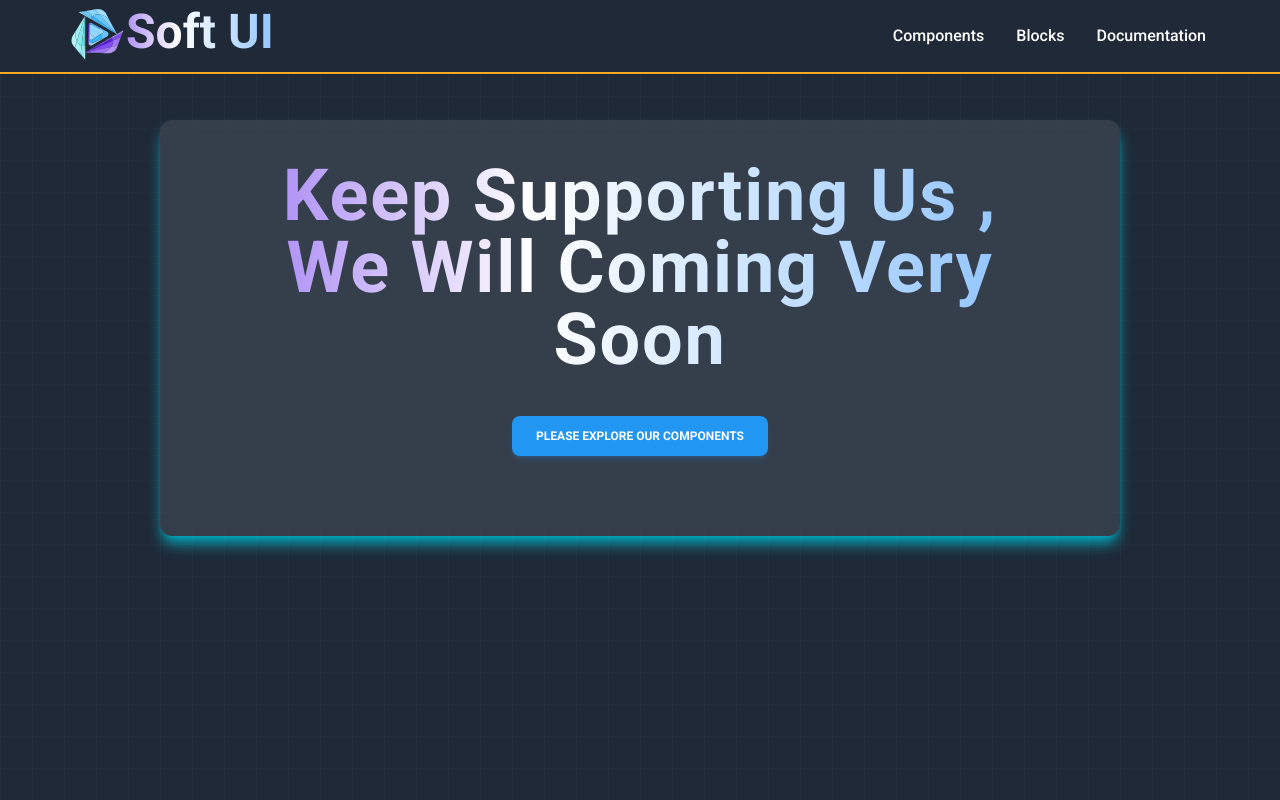
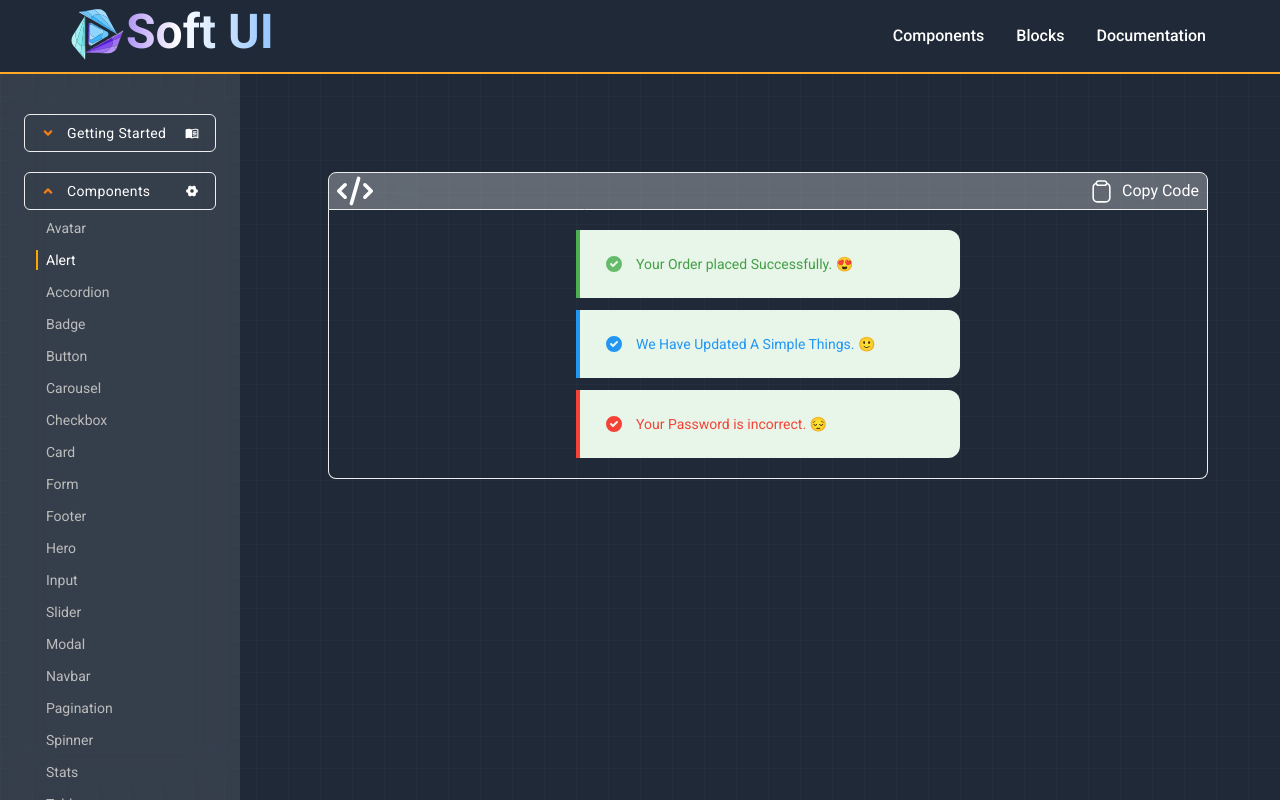
Before and after one commit to akash-khan-311/softui, a React (Vite) app: page /components/alert in a window 1280 px wide. Built offline with nearby package versions, Linux system fonts and the light colour scheme.

Commit message:
alert added

```diff
--- a/src/Route.jsx
+++ b/src/Route.jsx
@@ -21,6 +21,7 @@ import Pagination from "./UIcomponents/Pagination/Pagination";
 import Table from "./UIcomponents/Table/Table";
 import Toggle from "./UIcomponents/Toggle/Toggle";
 import Badge from "./UIcomponents/Badge/Badge";
+import Alert from "./UIcomponents/Alert/Alert";
 
 const Route = createBrowserRouter([
   { path: "*", element: <NotFound /> },
@@ -53,7 +54,8 @@ const Route = createBrowserRouter([
       {path: 'pagination', element: <Pagination/>},
       {path: 'table', element: <Table/>},
       {path: 'toggle', element: <Toggle/>},
-      {path: 'badge', element: <Badge/>}
+      {path: 'badge', element: <Badge/>},
+      {path: 'alert' , element: <Alert/>}
     ],
   },
 ]);
--- a/src/Sidebar/Sidebar.jsx
+++ b/src/Sidebar/Sidebar.jsx
@@ -8,6 +8,7 @@ import { Link, NavLink } from "react-router-dom";
 
 const componentsItems = [
   "Avatar",
+  "Alert",
   "Accordion",
   "Badge",
   "Button",
--- /dev/null
+++ b/src/UIcomponents/Alert/Alert.jsx
@@ -0,0 +1,10 @@
+import Alert1 from "../../components/App/Alerts/Alert1";
+
+const Alert = () => {
+    return(
+        <div>
+             <Alert1/>
+        </div>
+    )
+}
+export default Alert;
--- /dev/null
+++ b/src/components/App/Alerts/Alert1.jsx
@@ -0,0 +1,106 @@
+import CodeBox from "../../../Shared/CodeBox/CodeBox";
+
+const Alert1 = () => {
+    return(
+        <div>
+             <CodeBox stringCode={`
+   {/* Success  */}
+   <div className="p-6 max-w-sm mx-auto border-l-4 border-green-500 -6 rounded-r-xl bg-green-50">
+       <div className="flex ">
+         <div className="flex-shrink-0">
+           <svg className="w-5 h-5 text-green-400" xmlns="http://www.w3.org/2000/svg" viewBox="0 0 20 20" fill="currentColor" aria-hidden="true">
+             <path fillRule="evenodd" d="M10 18a8 8 0 100-16 8 8 0 000 16zm3.707-9.293a1 1 0 00-1.414-1.414L9 10.586 7.707 9.293a1 1 0 00-1.414 1.414l2 2a1 1 0 001.414 0l4-4z" clipRule="evenodd" />
+           </svg>
+         </div>
+         <div className="ml-3">
+           <div className="text-sm text-green-600">
+             <p>Your Order placed Successfully. 😍</p>
+           </div>
+         </div>
+       </div>
+     </div>
+       {/* Info  */}
+   <div className="p-6 max-w-sm mx-auto border-l-4 border-blue-500 -6 rounded-r-xl bg-green-50">
+       <div className="flex">
+         <div className="flex-shrink-0">
+           <svg className="w-5 h-5 text-blue-500" xmlns="http://www.w3.org/2000/svg" viewBox="0 0 20 20" fill="currentColor" aria-hidden="true">
+             <path fillRule="evenodd" d="M10 18a8 8 0 100-16 8 8 0 000 16zm3.707-9.293a1 1 0 00-1.414-1.414L9 10.586 7.707 9.293a1 1 0 00-1.414 1.414l2 2a1 1 0 001.414 0l4-4z" clipRule="evenodd" />
+           </svg>
+         </div>
+         <div className="ml-3">
+           <div className="text-sm text-blue-500">
+             <p>We Have Updated A Simple Things. 🙂</p>
+           </div>
+         </div>
+       </div>
+     </div>
+     {/* Danger */}
+   <div className="p-6 max-w-sm mx-auto border-l-4 border-red-500 -6 rounded-r-xl bg-green-50">
+       <div className="flex">
+         <div className="flex-shrink-0">
+           <svg className="w-5 h-5 text-red-500" xmlns="http://www.w3.org/2000/svg" viewBox="0 0 20 20" fill="currentColor" aria-hidden="true">
+             <path fillRule="evenodd" d="M10 18a8 8 0 100-16 8 8 0 000 16zm3.707-9.293a1 1 0 00-1.414-1.414L9 10.586 7.707 9.293a1 1 0 00-1.414 1.414l2 2a1 1 0 001.414 0l4-4z" clipRule="evenodd" />
+           </svg>
+         </div>
+         <div className="ml-3">
+           <div className="text-sm text-red-500">
+             <p>Your Password is incorrect. 😔</p>
+           </div>
+         </div>
+       </div>
+     </div>`}>
+
+<div className="space-y-3">
+    {/* Success  */}
+<div className="p-6 max-w-sm mx-auto border-l-4 border-green-500 -6 rounded-r-xl bg-green-50">
+    <div className="flex ">
+      <div className="flex-shrink-0">
+        <svg className="w-5 h-5 text-green-400" xmlns="http://www.w3.org/2000/svg" viewBox="0 0 20 20" fill="currentColor" aria-hidden="true">
+          <path fillRule="evenodd" d="M10 18a8 8 0 100-16 8 8 0 000 16zm3.707-9.293a1 1 0 00-1.414-1.414L9 10.586 7.707 9.293a1 1 0 00-1.414 1.414l2 2a1 1 0 001.414 0l4-4z" clipRule="evenodd" />
+        </svg>
+      </div>
+      <div className="ml-3">
+        <div className="text-sm text-green-600">
+          <p>Your Order placed Successfully. 😍</p>
+        </div>
+      </div>
+    </div>
+  </div>
+    {/* Info  */}
+<div className="p-6 max-w-sm mx-auto border-l-4 border-blue-500 -6 rounded-r-xl bg-green-50">
+    <div className="flex">
+      <div className="flex-shrink-0">
+        <svg className="w-5 h-5 text-blue-500" xmlns="http://www.w3.org/2000/svg" viewBox="0 0 20 20" fill="currentColor" aria-hidden="true">
+          <path fillRule="evenodd" d="M10 18a8 8 0 100-16 8 8 0 000 16zm3.707-9.293a1 1 0 00-1.414-1.414L9 10.586 7.707 9.293a1 1 0 00-1.414 1.414l2 2a1 1 0 001.414 0l4-4z" clipRule="evenodd" />
+        </svg>
+      </div>
+      <div className="ml-3">
+        <div className="text-sm text-blue-500">
+          <p>We Have Updated A Simple Things. 🙂</p>
+        </div>
+      </div>
+    </div>
+  </div>
+  {/* Danger */}
+<div className="p-6 max-w-sm mx-auto border-l-4 border-red-500 -6 rounded-r-xl bg-green-50">
+    <div className="flex">
+      <div className="flex-shrink-0">
+        <svg className="w-5 h-5 text-red-500" xmlns="http://www.w3.org/2000/svg" viewBox="0 0 20 20" fill="currentColor" aria-hidden="true">
+          <path fillRule="evenodd" d="M10 18a8 8 0 100-16 8 8 0 000 16zm3.707-9.293a1 1 0 00-1.414-1.414L9 10.586 7.707 9.293a1 1 0 00-1.414 1.414l2 2a1 1 0 001.414 0l4-4z" clipRule="evenodd" />
+        </svg>
+      </div>
+      <div className="ml-3">
+        <div className="text-sm text-red-500">
+          <p>Your Password is incorrect. 😔</p>
+        </div>
+      </div>
+    </div>
+  </div>
+</div>
+
+
+             </CodeBox>
+        </div>
+    )
+}
+export default Alert1;
```
